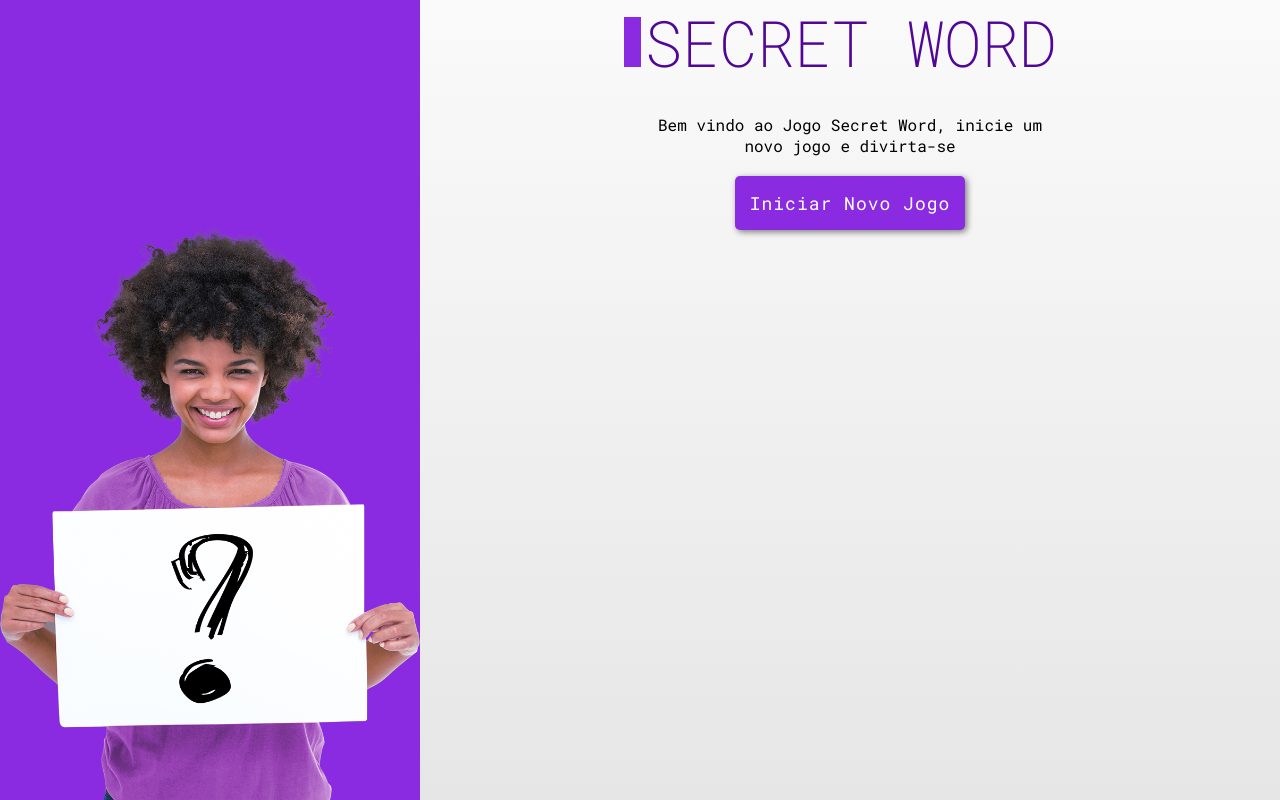
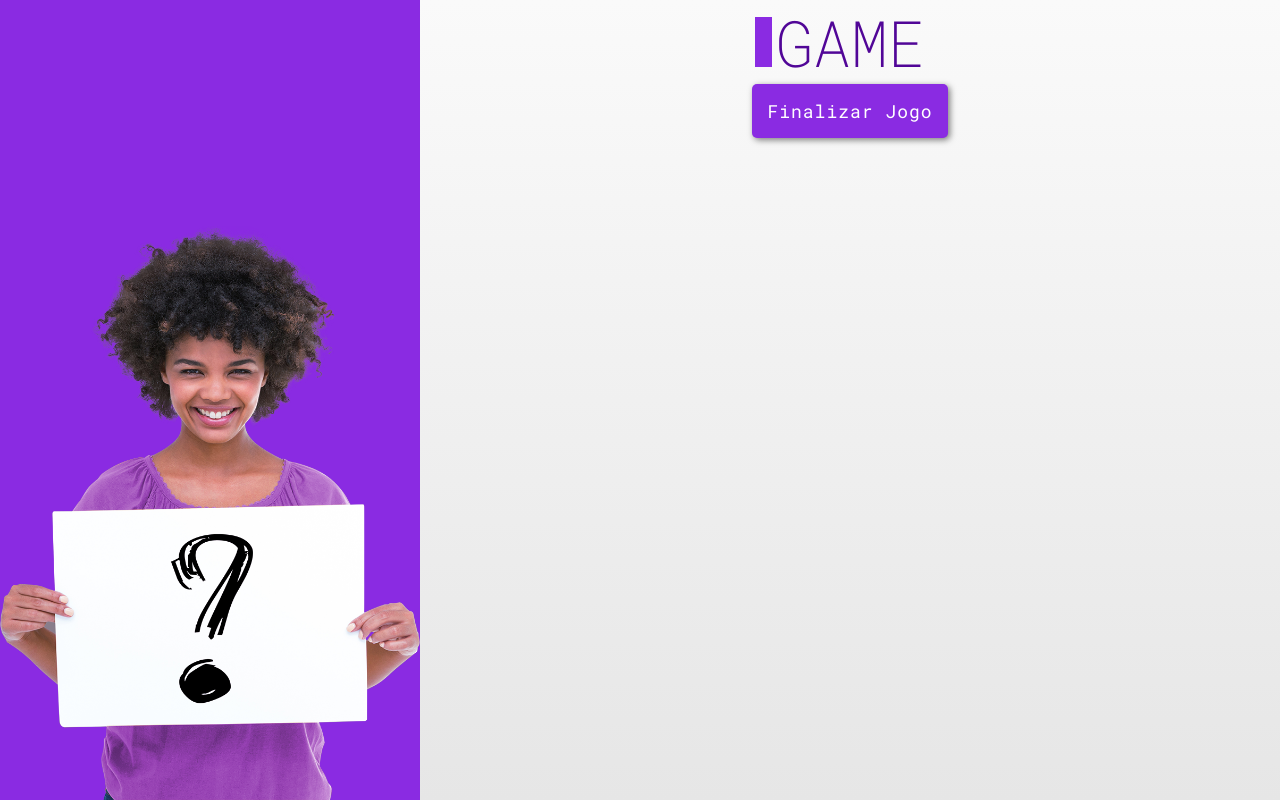
Before and after one commit to wlidemberg/react_secret_word, a React (Vite) app: page / in a window 1280 px wide. Both pictures are taken after a click on the button "Iniciar Novo Jogo". Built offline with nearby package versions, Linux system fonts and the light colour scheme.

Commit message:
criação parte logica jogo

```diff
--- a/index.html
+++ b/index.html
@@ -7,6 +7,7 @@
     <title>Projeto Secret Word</title>
   </head>
   <body>
+
     <div id="root"></div>
     <script type="module" src="/src/main.jsx"></script>
   </body>
--- a/src/App.css
+++ b/src/App.css
@@ -1,5 +1,5 @@
 @import url('https://fonts.googleapis.com/css2?family=Roboto+Mono:ital,wght@0,100;0,200;0,300;0,400;0,500;0,600;0,700;1,100;1,200;1,300;1,400;1,500;1,600;1,700&display=swap');
-*{margin: 0; padding: 0; box-sizing: border-box; font-family: 'Roboto Mono', monospace;}
+*{margin: 0; padding: 0; box-sizing: border-box; font-family: 'Roboto Mono', monospace; text-align: center;}
 header{text-align: center;}
 h1{font-size: 4rem; color: rgb(81, 6, 151); font-weight: 200; text-align: center; position: relative; display: inline; padding: 0 20px; line-height: none; letter-spacing: -1px; text-transform: uppercase;}
 h1::before{content: ' '; width: 17px; height: 50px; background-color: blueviolet; position: absolute; top: 17px; left: 0px; margin-right: 10px;}
--- a/src/App.jsx
+++ b/src/App.jsx
@@ -27,7 +27,57 @@ function App() {
 
   const [gameStage, setGameStage] = useState(stages[0].name)
   const [words] = useState(wordList)
-  console.log(words)
+
+  // selection of word category and letters
+  const [pickedWord, setPickedWord] = useState('')
+  const [pickedCategory, setPickedCategory] = useState('')
+  const [letters, setLetters] = useState([])
+
+  // fuction pick word and category
+  const pickWordAndCategory = () => {
+    // armazenando as chaves da lista arrays
+    const categories = Object.keys(words)
+    // pick a random category
+    const category = categories[Math.floor(Math.random() * Object.keys(categories).length)]
+    console.log(category)
+
+    // pick a random word
+    const word = words[category][Math.floor(Math.random() * words[category].length)]
+    console.log(word)
+
+    return { word, category }
+  }
+
+  // start of the secret word game
+  const startGame = () => {
+    // pick word and pick category
+    const { word, category } = pickWordAndCategory()
+
+    // create an array of letters
+    let wordLetters = word.split('')
+
+    // going through the array of letters and transforming all letters into lowercase
+    wordLetters = wordLetters.map((l) => l.toLowerCase())
+    console.log(wordLetters)
+
+    // fill states
+    setPickedWord(word)
+    setPickedCategory(category)
+    setLetters(letters)
+
+
+    setGameStage(stages[1].name)
+  }
+
+  //process the letter input
+  const verifyLetter = () => {
+    setGameStage(stages[2].name)
+  }
+
+  // restarts the game
+  const retry = () => {
+    setGameStage(stages[0].name)
+  }
 
   return (
     <>
@@ -37,9 +87,9 @@ function App() {
         </div>
         <div className='screen_right'>
 
-          {gameStage === 'start' && <StartScreen />}
-          {gameStage === 'game' && <Game />}
-          {gameStage === 'end' && <GameOver />}
+          {gameStage === 'start' && <StartScreen startGame={startGame} />}
+          {gameStage === 'game' && <Game verifyLetter={verifyLetter} />}
+          {gameStage === 'end' && <GameOver retry={retry} />}
 
 
         </div>
--- a/src/components/Game.jsx
+++ b/src/components/Game.jsx
@@ -1,8 +1,16 @@
 import styles from './Game.module.css'
 
-const Game = () => {
+const Game = ({verifyLetter}) => {
   return (
-    <div>Game</div>
+    <div>
+      <header>
+        <h1>Game</h1>
+      </header>
+      <section className={styles.section_to_game}>
+
+        <button className={styles.btn_finalizar} onClick={verifyLetter}>Finalizar Jogo</button>
+      </section>
+    </div>
   )
 }
 
--- a/src/components/Game.module.css
+++ b/src/components/Game.module.css
@@ -0,0 +1,4 @@
+
+.section_to_game{ width:100%; display: flex; flex-direction: column; align-items: center; justify-content: center; text-align: center; gap:20px; }
+.section_to_game p{ margin-top: 30px; width: 50%; }
+.btn_finalizar{ max-width: 300px; margin: 0 auto; padding:15px; border: none; border-radius: 5px; background-color: blueviolet; font-size: 1.125rem; color: #fff; letter-spacing: 1px; box-shadow: 2px 2px 6px rgba(0, 0, 0, 0.5);}
--- a/src/components/GameOver.jsx
+++ b/src/components/GameOver.jsx
@@ -1,8 +1,17 @@
 import styles from './GameOver.module.css'
 
-const GameOver = () => {
+const GameOver = ({ retry }) => {
   return (
-    <div>GameOver</div>
+    <div>
+      <header>
+        <h1>Game Over</h1>
+      </header>
+      <section className={styles.section_end_game}>
+
+        <button className={styles.btn_end} onClick={retry}>Resetar Jogo</button>
+      </section>
+
+    </div>
   )
 }
 
--- a/src/components/GameOver.module.css
+++ b/src/components/GameOver.module.css
@@ -0,0 +1,4 @@
+
+.section_end_game{ width:100%; display: flex; flex-direction: column; align-items: center; justify-content: center; text-align: center; gap:20px; }
+.section_end_game p{ margin-top: 30px; width: 50%; }
+.btn_end{ max-width: 300px; margin: 0 auto; padding:15px; border: none; border-radius: 5px; background-color: blueviolet; font-size: 1.125rem; color: #fff; letter-spacing: 1px; box-shadow: 2px 2px 6px rgba(0, 0, 0, 0.5);}
--- a/src/components/StartScreen.jsx
+++ b/src/components/StartScreen.jsx
@@ -1,6 +1,6 @@
 import styles from './StartScreen.module.css'
 
-const StartScreen = () => {
+const StartScreen = ({startGame}) => {
   return (
     <div>
         <header>
@@ -8,7 +8,7 @@ const StartScreen = () => {
         </header>
         <section className={styles.section_start_game}>
             <p>Bem vindo ao Jogo Secret Word, inicie um novo jogo e divirta-se</p>
-            <button className={styles.btn_start}>Iniciar Novo Jogo</button>
+            <button className={styles.btn_start} onClick={startGame}>Iniciar Novo Jogo</button>
         </section>
     </div>
   )
```
